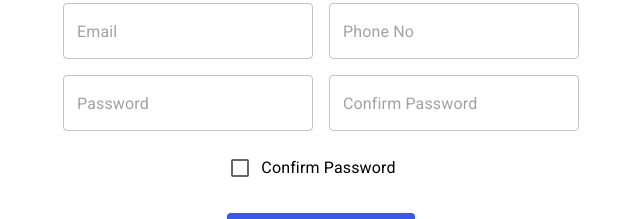
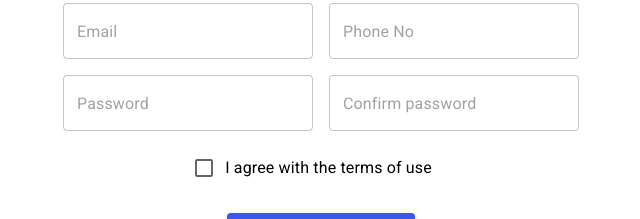
Before and after one commit to SergeyShynkarenko/My-first-app, a React (Create React App) app: page /Sign-up in a window 1280 px wide. Shown: the part 283-502 px from the top of the page, without its empty margins (639-1279 px from the left). Built offline with nearby package versions, Linux system fonts and the light colour scheme; what assets would draw is missing.

Commit message:
fix Sign-up page

```diff
--- /dev/null
+++ b/src/components/CustomInput/index.js
@@ -0,0 +1,43 @@
+import React from 'react';
+// material-ui
+import { FormControl, FormLabel, TextField } from '@mui/material';
+// libs
+import { getIn } from 'formik';
+
+const CustomInput = ({
+  field,
+  label,
+  inputProps,
+  helperText,
+  type = 'text',
+  form: { errors, touched },
+  required,
+  ...props
+}) => {
+  const errorMessage = getIn(errors, field.name);
+  const isError = errorMessage && getIn(touched, field.name);
+
+  return (
+    <FormControl sx={{ width: '250px' }}>
+      {label && <FormLabel required={required}>{label}</FormLabel>}
+
+      <TextField
+        {...field}
+        type={type}
+        variant='outlined'
+        inputProps={{
+          autoComplete: 'new-password',
+          form: {
+            autoComplete: 'off',
+          },
+          ...inputProps,
+        }}
+        error={isError}
+        helperText={isError ? errorMessage : helperText}
+        {...props}
+      />
+    </FormControl>
+  );
+};
+
+export default CustomInput;
--- a/src/pages/SignIn/components/SignInForm/index.js
+++ b/src/pages/SignIn/components/SignInForm/index.js
@@ -5,10 +5,17 @@ import MailOutlineIcon from '@mui/icons-material/MailOutline';
 import HttpsIcon from '@mui/icons-material/Https';
 import Stack from '@mui/material/Stack';
 import { Form, Field, Formik } from 'formik';
-import { FormWrapper, FormTitle, FormSubTitle, FormButton, FormInner, FormAccount } from './styled';
+import {
+  FormWrapper,
+  FormTitle,
+  FormSubTitle,
+  FormButton,
+  FormInner,
+  FormAccount,
+  FormLink,
+} from './styled';
 import { object, string } from 'yup';
 import { TextField } from '@mui/material';
-import { Link } from 'react-router-dom';
 
 const initialValues = {
   name: '',
@@ -96,10 +103,7 @@ const SignInForm = () => {
         </Formik>
 
         <FormAccount variant='h4'>
-          Dont have account?{' '}
-          <Link style={{ textDecoration: 'none', color: '#3A57E8' }} to='Sign-up'>
-            Sign Up
-          </Link>
+          Dont have account? <FormLink to='Sign-up'>Sign Up</FormLink>
         </FormAccount>
       </FormInner>
     </FormWrapper>
--- a/src/pages/SignIn/components/SignInForm/styled.js
+++ b/src/pages/SignIn/components/SignInForm/styled.js
@@ -1,4 +1,5 @@
 import { Box, Typography, Button, styled } from '@mui/material';
+import { Link } from 'react-router-dom';
 
 export const FormWrapper = styled(Box)({
   display: 'flex',
@@ -38,3 +39,8 @@ export const FormAccount = styled(Typography)({
   fontSize: '16px',
   marginTop: '25px',
 });
+
+export const FormLink = styled(Link)({
+  color: '#3A57E8',
+  textDecoration: 'none',
+});
--- a/src/pages/SignUp/components/SignUpForm/index.js
+++ b/src/pages/SignUp/components/SignUpForm/index.js
@@ -1,8 +1,6 @@
-import { Box, FormHelperText, TextField } from '@mui/material';
 import React from 'react';
 import { Field, Formik } from 'formik';
 import { boolean, object, string } from 'yup';
-import Checkbox from '@mui/material/Checkbox';
 import {
   FormInner,
   FormText,
@@ -11,14 +9,14 @@ import {
   SocialLinks,
   FormButton,
   FormWrapper,
+  FormLink,
 } from './styled';
-import { Link } from 'react-router-dom';
-import FormControlLabel from '@mui/material/FormControlLabel';
-import { ReactComponent as GoogleIcon } from '../../../../assets/img/google.svg';
-import { ReactComponent as FacebookIcon } from '../../../../assets/img/facebook.svg';
-import { ReactComponent as InstagramIcon } from '../../../../assets/img/instagram.svg';
-import { ReactComponent as LinkedinIcon } from '../../../../assets/img/linkedin.svg';
+import { ReactComponent as GoogleIcon } from 'assets/img/google.svg';
+import { ReactComponent as FacebookIcon } from 'assets/img/facebook.svg';
+import { ReactComponent as InstagramIcon } from 'assets/img/instagram.svg';
+import { ReactComponent as LinkedinIcon } from 'assets/img/linkedin.svg';
 import CustomCheckbox from 'components/CustomCheckbox';
+import CustomInput from 'components/CustomInput';
 
 const initialValues = {
   firstName: '',
@@ -61,72 +59,42 @@ const SignUp = () => {
           termsCheck: boolean().oneOf([true], 'Required terms of use'),
         })}
       >
-        {({ errors, touched }) => (
+        {({ errors }) => (
           <FormWrapper>
             <InputsWrapper>
               <Field
-                as={TextField}
+                component={CustomInput}
                 placeholder='First Name'
                 name='firstName'
                 type='name'
-                error={Boolean(errors.firstName) && Boolean(touched.firstName)}
-                helperText={Boolean(touched.firstName) && errors.firstName}
+              />
+
+              <Field component={CustomInput} placeholder='Last Name' name='lastName' type='name' />
+
+              <Field component={CustomInput} placeholder='Email' name='email' type='email' />
+
+              <Field component={CustomInput} placeholder='Phone No' name='phone' type='tel' />
+
+              <Field
+                component={CustomInput}
+                placeholder='Password'
+                name='password'
+                type='password'
               />
 
               <Field
-                as={TextField}
-                placeholder='Last Name'
-                name='lastName'
-                type='name'
-                error={Boolean(errors.lastName) && Boolean(touched.lastName)}
-                helperText={Boolean(touched.lastName) && errors.lastName}
-              />
-
-              <Field
-                as={TextField}
-                placeholder='Email'
-                name='email'
-                type='email'
-                error={Boolean(errors.email) && Boolean(touched.email)}
-                helperText={Boolean(touched.email) && errors.email}
-              />
-
-              <Field
-                as={TextField}
-                placeholder='Phone No'
-                name='phone'
-                type='tel'
-                error={Boolean(errors.phone) && Boolean(touched.phone)}
-                helperText={Boolean(touched.phone) && errors.phone}
-              />
-
-              <Field
-                as={TextField}
-                placeholder='Password'
-                name='password'
-                type='password'
-                error={Boolean(errors.password) && Boolean(touched.password)}
-                helperText={Boolean(touched.password) && errors.password}
-              />
-
-              <Field
-                as={TextField}
-                placeholder='Confirm Password'
+                component={CustomInput}
                 name='confirmPassword'
-                type='password'
-                error={Boolean(errors.confirmPassword) && Boolean(touched.confirmPassword)}
-                helperText={Boolean(touched.confirmPassword) && errors.confirmPassword}
+                placeholder='Confirm password'
               />
             </InputsWrapper>
 
-            <Box>
-              <Field
-                component={CustomCheckbox}
-                label='Confirm Password'
-                name='termsCheck'
-                error={Boolean(errors.termsCheck)}
-              />
-            </Box>
+            <Field
+              component={CustomCheckbox}
+              label='I agree with the terms of use'
+              name='termsCheck'
+              error={Boolean(errors.termsCheck)}
+            />
 
             <FormButton type='submit' variant='contained'>
               Sign up
@@ -153,10 +121,7 @@ const SignUp = () => {
       </SocialLinks>
 
       <FormText variant='h4'>
-        Already have an account?{' '}
-        <Link style={{ textDecoration: 'none', color: '#3A57E8' }} to='/'>
-          Sign in
-        </Link>
+        Already have an account? <FormLink to='/'>Sign in</FormLink>
       </FormText>
     </FormInner>
   );
--- a/src/pages/SignUp/components/SignUpForm/styled.js
+++ b/src/pages/SignUp/components/SignUpForm/styled.js
@@ -1,5 +1,6 @@
 import { Box, Typography, Button, styled } from '@mui/material';
 import { Form } from 'formik';
+import { Link } from 'react-router-dom';
 
 export const FormInner = styled(Box)({
   display: 'flex',
@@ -35,9 +36,6 @@ export const InputsWrapper = styled(Box)({
   flexWrap: 'wrap',
   margin: '16px 0',
   gap: '16px',
-  '& > *': {
-    width: '250px',
-  },
 });
 
 export const SocialLinks = styled(Box)({
@@ -58,3 +56,8 @@ export const FormButton = styled(Button)({
   lineHeight: '28px',
   fontWeight: '400',
 });
+
+export const FormLink = styled(Link)({
+  color: '#3A57E8',
+  textDecoration: 'none',
+});
```
